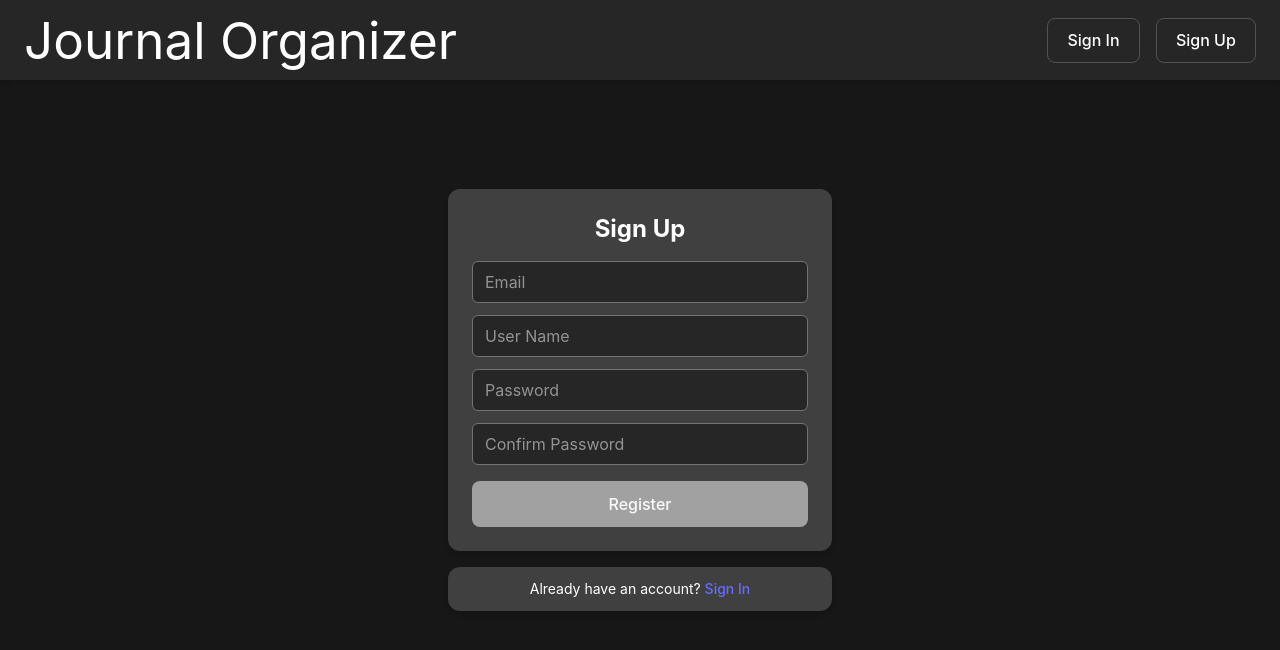
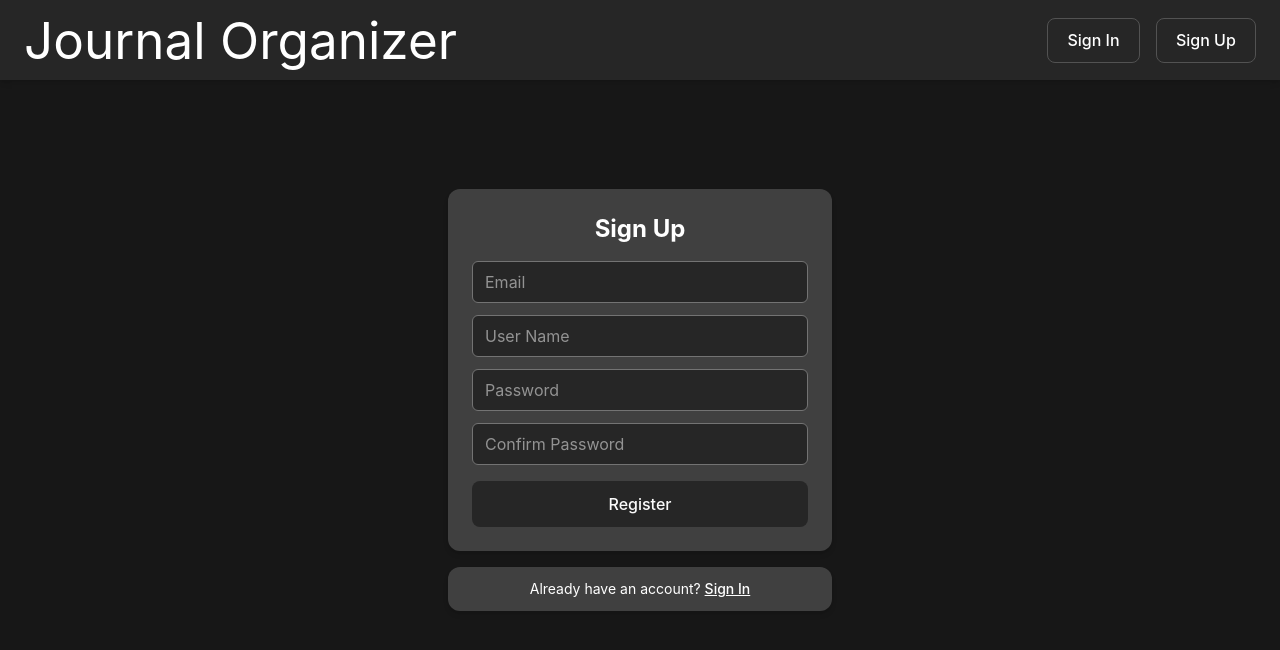
Before and after one commit to andrybc/ai-journal-backend, a React (Vite) app in the folder frontend/: page /register in a window 1280 px wide. Shown: the top 650 px of the page. Built offline with nearby package versions, Linux system fonts and the light colour scheme; the HTML template or start-up script is replaced by a standard one.

Commit message:
Color Scheme

```diff
--- a/frontend/src/Login.tsx
+++ b/frontend/src/Login.tsx
@@ -58,7 +58,7 @@ const Login = () => {
           />
         </div>
 
-        <button  onClick={handleLogin} className="w-full mt-4 !bg-neutral-400 text-neutral-50 py-2 rounded-md hover:!bg-neutral-600">
+        <button  onClick={handleLogin} className="w-full mt-4 !bg-neutral-800 text-neutral-50 py-2 rounded-md hover:!bg-neutral-400">
           Login
         </button>
       </div>
@@ -68,7 +68,7 @@ const Login = () => {
           Don't have an account?{" "}
           <a
             href="/register"
-            className="!text-white !underline hover:text-white"
+            className="!text-white !underline hover:text-neutral-900"
           >
             Sign Up
           </a>
--- a/frontend/src/SignUp.tsx
+++ b/frontend/src/SignUp.tsx
@@ -81,7 +81,7 @@ const SignUp = () => {
 
         <button
           onClick={handleRegister}
-          className="w-full mt-4 !bg-neutral-400 text-neutral-50 py-2 rounded-md hover:!bg-neutral-600"
+          className="w-full mt-4 !bg-neutral-800 text-neutral-50 py-2 rounded-md hover:!bg-neutral-400"
         >
           Register
         </button>
@@ -92,7 +92,7 @@ const SignUp = () => {
           Already have an account?{" "}
           <a
             href="/login"
-            className="text-neutral-700 underline hover:text-neutral-900"
+            className="!text-white !underline hover:text-neutral-900"
           >
             Sign In
           </a>
```
